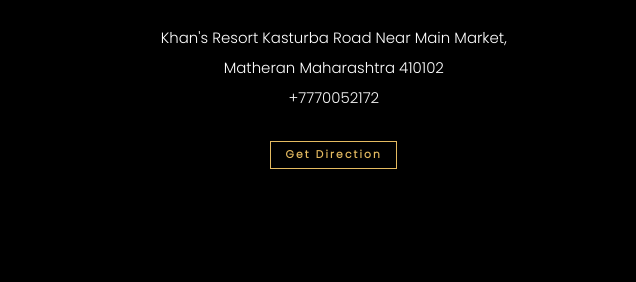
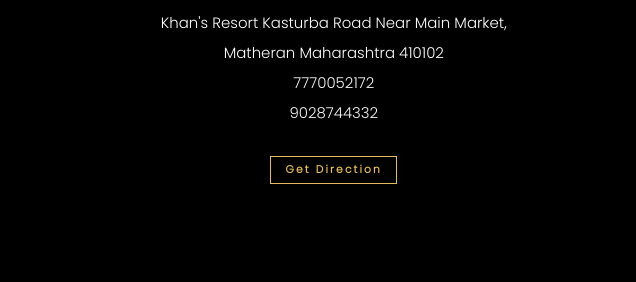
Before and after one commit to sach2212/new-web-khan, a plain HTML site: page index.html in a window 1280 px wide. Shown: the part 4413-4695 px from the top of the page, 644-1280 px from the left. Drawn offline with nearby package versions, Linux system fonts and the light colour scheme.

Commit message:
Update index.html

```diff
--- a/index.html
+++ b/index.html
@@ -495,7 +495,11 @@
         </p>
         <p>
           <a style="list-style: none;
-  color: rgb(247, 247, 247);"  href="tel:+917770052172">+7770052172</a>
+  color: rgb(247, 247, 247);"  href="tel:+917770052172">7770052172</a>
+        </p>
+         <p>
+          <a style="list-style: none;
+  color: rgb(247, 247, 247);"  href="tel:+919028744332">9028744332</a>
         </p>
       </h1>
       <div class="callnow">
```
